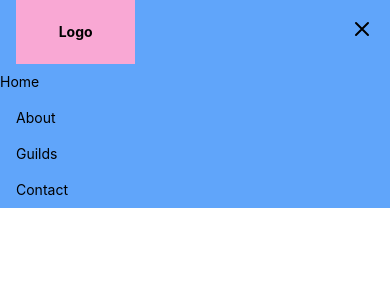
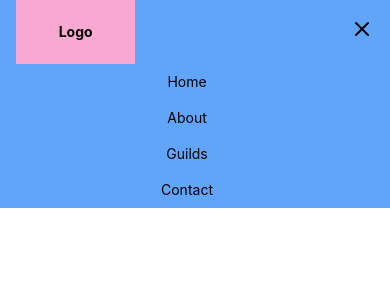
Before and after one commit to VinTristanSollesta/artistech, a React (Create React App) app: page / in a window 390 px wide. Both pictures are taken after a click on the button 362 px from the left and 29 px from the top of the page. Shown: the top 300 px of the page. Built offline with nearby package versions, Linux system fonts and the light colour scheme.

Commit message:
fixed header responsiveness to full width + center text

```diff
--- a/src/components/header.js
+++ b/src/components/header.js
@@ -38,17 +38,17 @@ const Header = () => {
       <nav
         className={`${
           isOpen ? "block" : "hidden"
-        } absolute top-16 left-0 w-full bg-blue-400 md:flex md:relative md:top-0 md:left-0 md:w-auto md:bg-transparent items-center space-x-4 md:space-x-10 pr-4 md:pr-10`}
+        } absolute top-16 left-0 w-full bg-blue-400 md:flex md:relative md:top-0 md:left-0 md:w-auto md:bg-transparent items-center md:space-x-10 pr-4 md:px-10`}
       >
         <a
           href="#"
-          className="block text-black text-sm md:text-lg py-2 md:py-0"
+          className="block text-black text-sm md:text-lg py-2 md:py-0 w-full text-center"
         >
           Home
         </a>
         <a
           href="#"
-          className="block text-black text-sm md:text-lg py-2 md:py-0"
+          className="block text-black text-sm md:text-lg py-2 md:py-0 w-full text-center"
         >
           About
         </a>
@@ -57,7 +57,7 @@ const Header = () => {
         <div className="relative group">
           <a
             href="#"
-            className="block text-black text-sm md:text-lg py-2 md:py-0"
+            className="block text-black text-sm md:text-lg py-2 md:py-0 w-full text-center"
           >
             Guilds
           </a>
@@ -99,7 +99,7 @@ const Header = () => {
 
         <a
           href="#"
-          className="block text-black text-sm md:text-lg py-2 md:py-0"
+          className="block text-black text-sm md:text-lg py-2 md:py-0 w-full text-center"
         >
           Contact
         </a>
```
